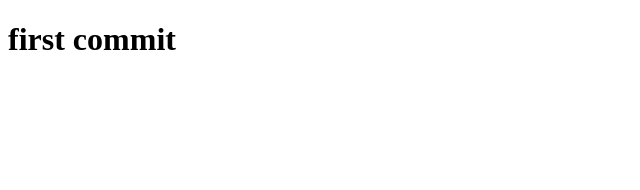
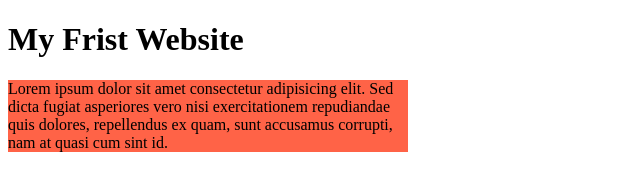
Before and after one commit to Sumonroy360/my-first-github-repo, a plain HTML site: page index.html in a window 1280 px wide. Shown: the whole page, without its empty margins (0-640 px from the left). Drawn offline with Linux system fonts and the light colour scheme.

Commit message:
New web and css

```diff
--- a/index.html
+++ b/index.html
@@ -4,9 +4,13 @@
      <meta charset="UTF-8">
      <meta name="viewport" content="width=device-width, initial-scale=1.0">
      <title>first repo</title>
+     <link rel="stylesheet" href="style.css">
 </head>
 <body>
-     <H1>first commit</H1>
+     <H1>My Frist Website</H1>
+     <div>
+          Lorem ipsum dolor sit amet consectetur adipisicing elit. Sed dicta fugiat asperiores vero nisi exercitationem repudiandae quis dolores, repellendus ex quam, sunt accusamus corrupti, nam at quasi cum sint id.
+     </div>
 
 </body>
 </html>
--- /dev/null
+++ b/style.css
@@ -0,0 +1,4 @@
+div{
+     width: 400px;
+     background-color: tomato;
+}
```
